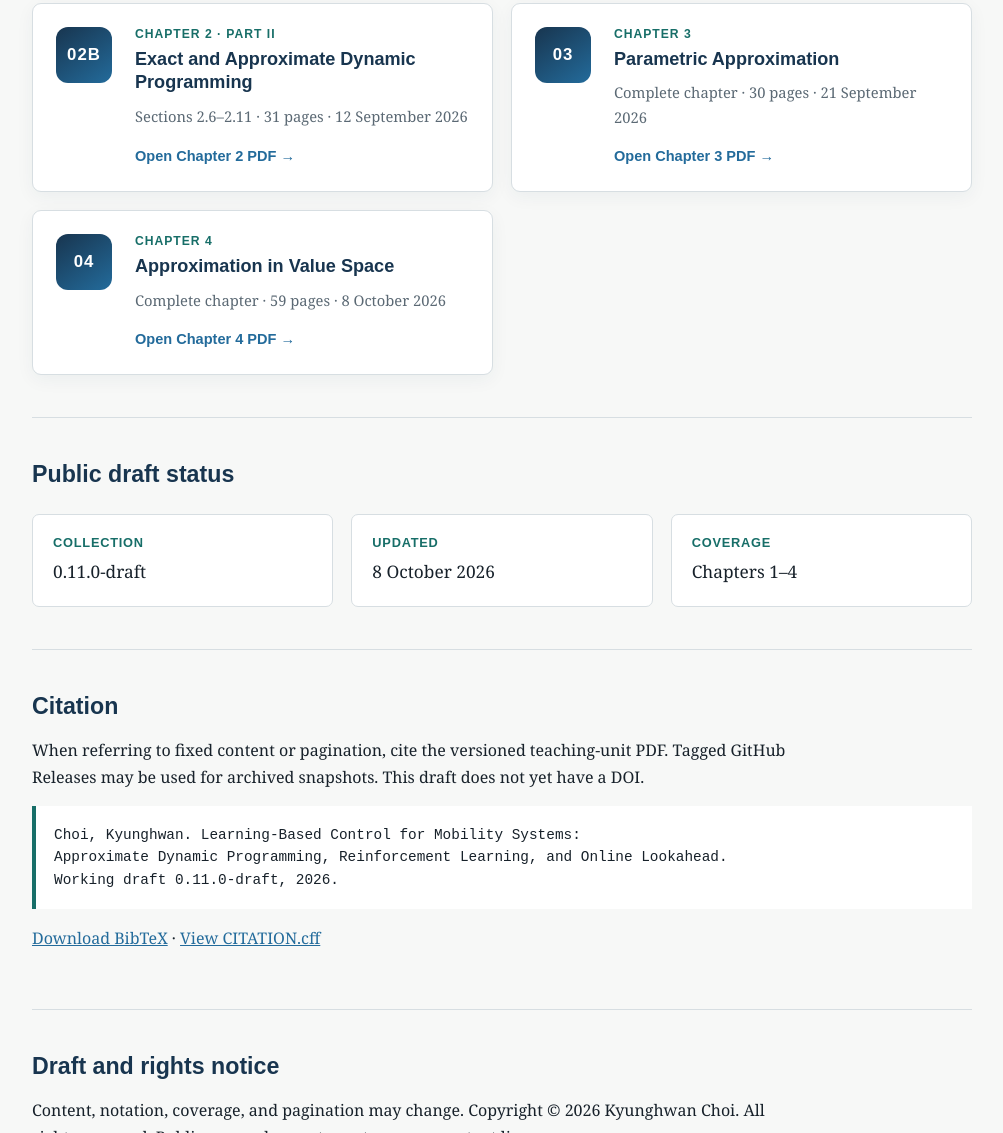
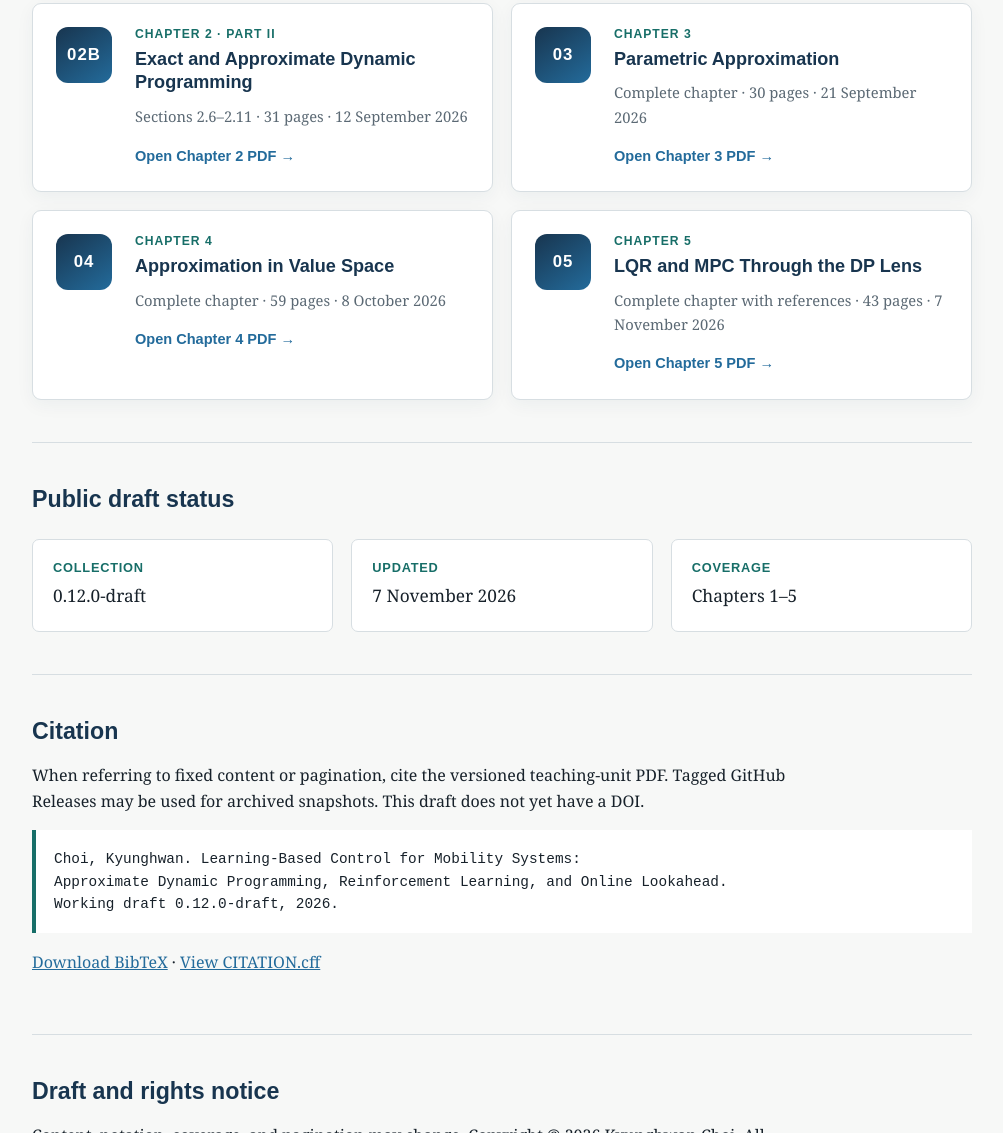
Before and after one commit to Kyunghwan-Choi/learning-based-control-mobility, a plain HTML site: page docs/index.html in a window 1280 px wide. Shown: the part 966-2099 px from the top of the page, without its empty margins (138-1141 px from the left). Drawn offline with Linux system fonts and the light colour scheme.

Commit message:
Publish Chapter 5

```diff
--- a/docs/index.html
+++ b/docs/index.html
@@ -8,7 +8,7 @@
   <meta name="description" content="An evolving textbook on approximate dynamic programming, reinforcement learning, and online lookahead for mobility control.">
   <meta name="citation_title" content="Learning-Based Control for Mobility Systems: Approximate Dynamic Programming, Reinforcement Learning, and Online Lookahead">
   <meta name="citation_author" content="Kyunghwan Choi">
-  <meta name="citation_publication_date" content="2026/10/08">
+  <meta name="citation_publication_date" content="2026/11/07">
   <meta name="citation_language" content="en">
   <meta property="og:type" content="book">
   <meta property="og:title" content="Learning-Based Control for Mobility Systems">
@@ -21,9 +21,9 @@
     "name": "Learning-Based Control for Mobility Systems",
     "alternateName": "Approximate Dynamic Programming, Reinforcement Learning, and Online Lookahead",
     "author": {"@type": "Person", "name": "Kyunghwan Choi"},
-    "datePublished": "2026-10-08",
+    "datePublished": "2026-11-07",
     "inLanguage": "en",
-    "version": "0.11.0-draft",
+    "version": "0.12.0-draft",
     "url": "https://kyunghwan-choi.github.io/learning-based-control-mobility/",
     "hasPart": [
       {
@@ -50,6 +50,11 @@
         "@type": "Chapter",
         "name": "Chapter 4: Approximation in Value Space",
         "url": "https://kyunghwan-choi.github.io/learning-based-control-mobility/learning-based-control-mobility-ch04-v0.11.0-draft.pdf"
+      },
+      {
+        "@type": "Chapter",
+        "name": "Chapter 5: LQR and MPC Through the DP Lens",
+        "url": "https://kyunghwan-choi.github.io/learning-based-control-mobility/learning-based-control-mobility-ch05-v0.12.0-draft.pdf"
       }
     ]
   }
@@ -244,15 +249,24 @@
             <a class="release-link" href="learning-based-control-mobility-ch04-v0.11.0-draft.pdf">Open Chapter 4 PDF →</a>
           </div>
         </article>
+        <article class="release-card">
+          <div class="chapter-badge" aria-hidden="true">05</div>
+          <div>
+            <p class="release-label">Chapter 5</p>
+            <h3>LQR and MPC Through the DP Lens</h3>
+            <p class="release-meta">Complete chapter with references · 43 pages · 7 November 2026</p>
+            <a class="release-link" href="learning-based-control-mobility-ch05-v0.12.0-draft.pdf">Open Chapter 5 PDF →</a>
+          </div>
+        </article>
       </div>
     </section>
 
     <section>
       <h2>Public draft status</h2>
       <div class="status">
-        <div class="card"><strong>Collection</strong><span>0.11.0-draft</span></div>
-        <div class="card"><strong>Updated</strong><span>8 October 2026</span></div>
-        <div class="card"><strong>Coverage</strong><span>Chapters 1–4</span></div>
+        <div class="card"><strong>Collection</strong><span>0.12.0-draft</span></div>
+        <div class="card"><strong>Updated</strong><span>7 November 2026</span></div>
+        <div class="card"><strong>Coverage</strong><span>Chapters 1–5</span></div>
       </div>
     </section>
 
@@ -261,7 +275,7 @@
       <p>When referring to fixed content or pagination, cite the versioned teaching-unit PDF. Tagged GitHub Releases may be used for archived snapshots. This draft does not yet have a DOI.</p>
       <pre>Choi, Kyunghwan. Learning-Based Control for Mobility Systems:
 Approximate Dynamic Programming, Reinforcement Learning, and Online Lookahead.
-Working draft 0.11.0-draft, 2026.</pre>
+Working draft 0.12.0-draft, 2026.</pre>
       <p><a href="citation.bib">Download BibTeX</a> · <a href="https://github.com/Kyunghwan-Choi/learning-based-control-mobility/blob/main/CITATION.cff">View CITATION.cff</a></p>
     </section>
 
```
Also changed, not shown: 5 other files.
